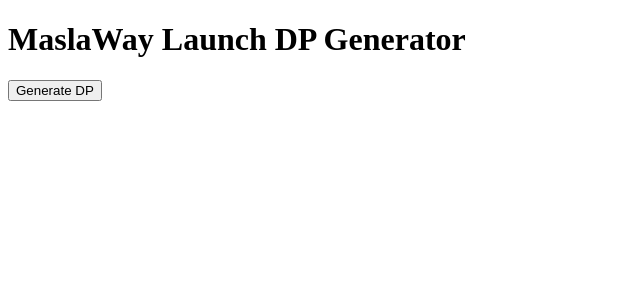
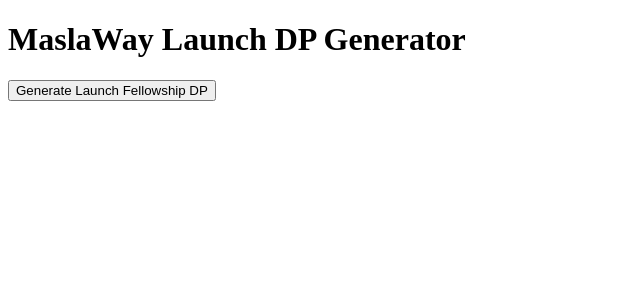
Before and after one commit to Simby1/MaslaWay-Launch-Fellowship-DP-Generator, a Vue app: page / in a window 1280 px wide. Shown: the top 300 px of the page, without its empty margins (0-640 px from the left). Built offline with nearby package versions, Linux system fonts and the light colour scheme.

Commit message:
feat: update generate button text

```diff
--- a/src/App.vue
+++ b/src/App.vue
@@ -2,7 +2,7 @@
 
 <template>
   <h1>MaslaWay Launch DP Generator</h1>
-  <button>Generate DP</button>
+  <button>Generate Launch Fellowship DP</button>
 </template>
 
 <style scoped>
```
